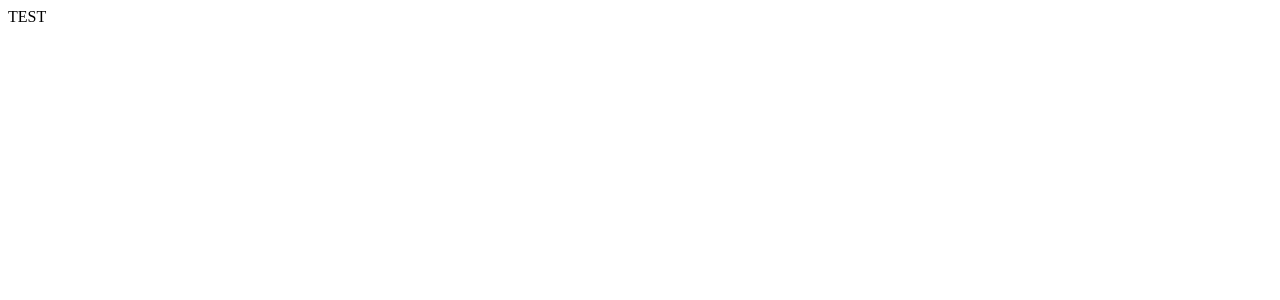
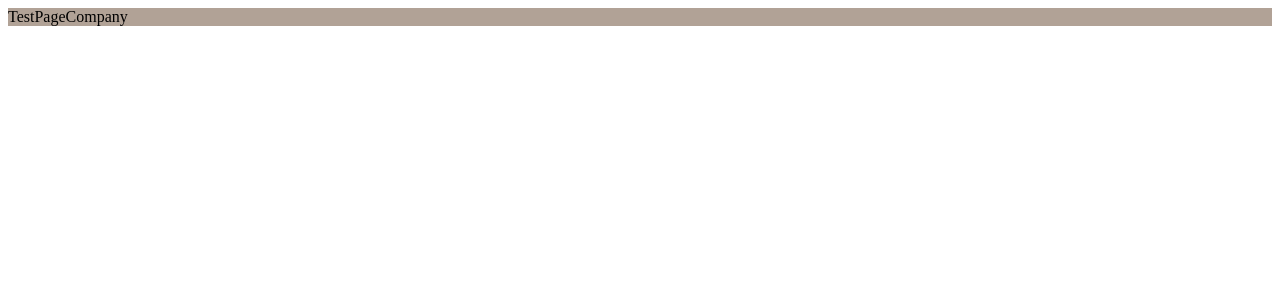
Before and after one commit to Zakharov1984/testing_project_adept, a React (Create React App) app: page / in a window 1280 px wide. Shown: the top 300 px of the page. Built offline with nearby package versions, Linux system fonts and the light colour scheme.

Commit message:
addedPageCompanies

```diff
--- a/src/app/App.tsx
+++ b/src/app/App.tsx
@@ -1,6 +1,9 @@
+import { Companies } from "../pages/Companies/Companies"
 
 export default function App(): JSX.Element {
   return (
-    <div className="app">TEST</div>
+    <div className="app">
+      <Companies/>
+    </div>
   )
 }
--- /dev/null
+++ b/src/pages/Companies/Companies.module.scss
@@ -0,0 +1,3 @@
+.companies {
+  background: #B1A296;
+}
--- /dev/null
+++ b/src/pages/Companies/Companies.tsx
@@ -0,0 +1,10 @@
+import st from './Companies.module.scss';
+
+
+export const Companies = (): JSX.Element => {
+  return (
+    <main className={st.companies}>
+      TestPageCompany
+    </main>
+  )
+}
```
